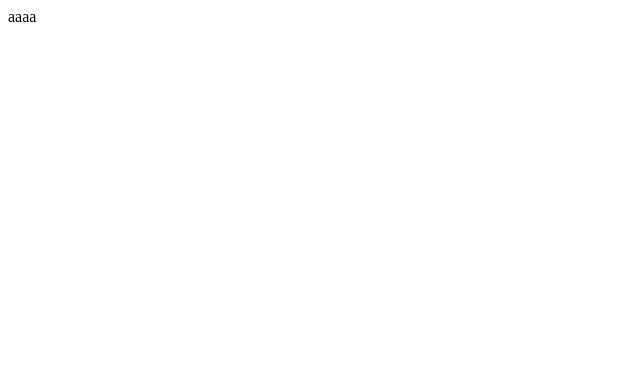
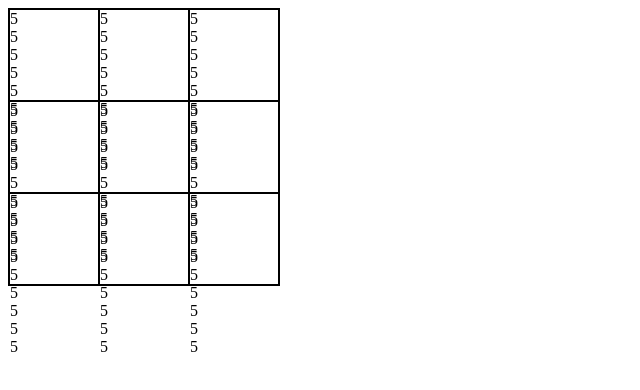
Before and after one commit to szagi3891/sudoku, a React (Vite) app: page / in a window 1280 px wide. Shown: the top 390 px of the page, without its empty margins (0-640 px from the left). Built offline with nearby package versions, Linux system fonts and the light colour scheme.

Commit message:
ts-check

```diff
--- a/package.json
+++ b/package.json
@@ -14,5 +14,8 @@
     "react": "^17.0.1",
     "react-dom": "^17.0.1",
     "typescript": "^4.1.2"
+  },
+  "scripts": {
+    "ts-check": "./node_modules/typescript/bin/tsc -p ./tsconfig.json"
   }
 }
--- a/src/App.tsx
+++ /dev/null
@@ -1,10 +0,0 @@
-import React from 'react';
-import { observer } from 'mobx-react';
-
-export const App = observer(() => {
-    return (
-        <div>
-            aaaa
-        </div>
-    );
-});
--- /dev/null
+++ b/src/App/App.tsx
@@ -0,0 +1,26 @@
+import { observer } from 'mobx-react';
+import styled from '@emotion/styled';
+import { Group } from './Group';
+
+const Wrapper = styled('div')`
+    border: 1px solid black;
+    width: 270px;
+    display: grid;
+    grid-template-columns: 1fr 1fr 1fr;
+`;
+
+export const App = observer(() => {
+    return (
+        <Wrapper>
+            <Group />
+            <Group />
+            <Group />
+            <Group />
+            <Group />
+            <Group />
+            <Group />
+            <Group />
+            <Group />
+        </Wrapper>
+    );
+});
--- /dev/null
+++ b/src/App/Group.tsx
@@ -0,0 +1,26 @@
+import { observer } from "mobx-react";
+import styled from '@emotion/styled';
+import { Item } from './Item';
+
+const Wrapper = styled('div')`
+    border: 1px solid black;
+    height: 90px;
+`;
+
+export const Group = observer(() => {
+    return (
+        <Wrapper>
+            <Item />
+            <Item />
+            <Item />
+
+            <Item />
+            <Item />
+            <Item />
+
+            <Item />
+            <Item />
+            <Item />
+        </Wrapper>
+    );
+});
--- /dev/null
+++ b/src/App/Item.tsx
@@ -0,0 +1,10 @@
+//import * as React from 'react';
+import { observer } from "mobx-react";
+
+export const Item = observer(() => {
+    return (
+        <div>
+            5
+        </div>
+    );
+});
--- a/src/index.tsx
+++ b/src/index.tsx
@@ -1,6 +1,6 @@
 import ReactDOM from 'react-dom';
 import React from 'react';
-import { App } from './App';
+import { App } from './App/App';
 import { AppState } from './AppState/AppState';
 import { Provider } from './Context';
 import { initIndexConfig } from './indexConfig';
--- a/src/indexConfig.ts
+++ b/src/indexConfig.ts
@@ -9,7 +9,7 @@ configure({
     computedRequiresReaction: true,
                     // reactionRequiresObservable: true,
     observableRequiresReaction: true,
-    disableErrorBoundaries: true
+    disableErrorBoundaries: false
 });
 
 export const initIndexConfig = () => {
--- a/tsconfig.json
+++ b/tsconfig.json
@@ -2,7 +2,7 @@
     "compilerOptions": {
         "target": "es5",
         "module": "commonjs",
-        "jsx": "react",
+        "jsx": "react-jsx",
         "lib": ["dom", "es6", "esnext"],
         "downlevelIteration": true,
         "sourceMap": true,
```
